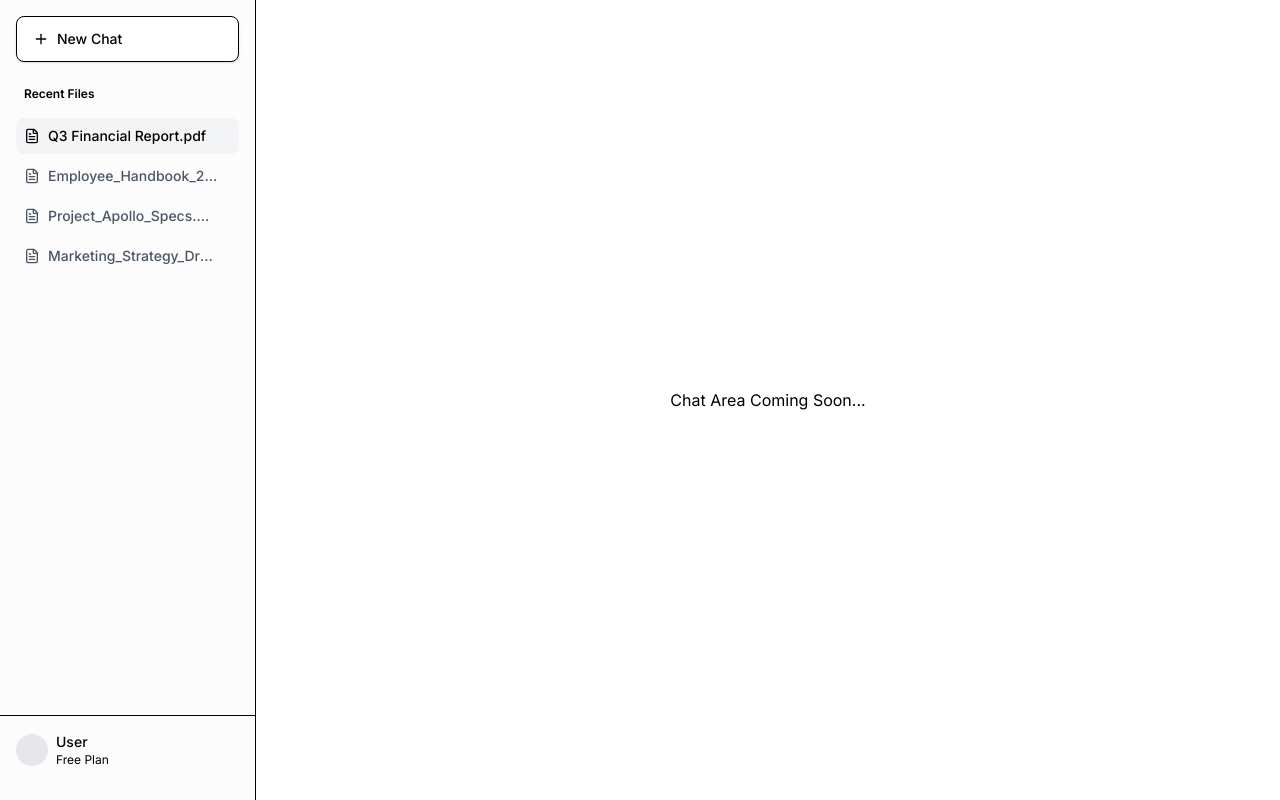
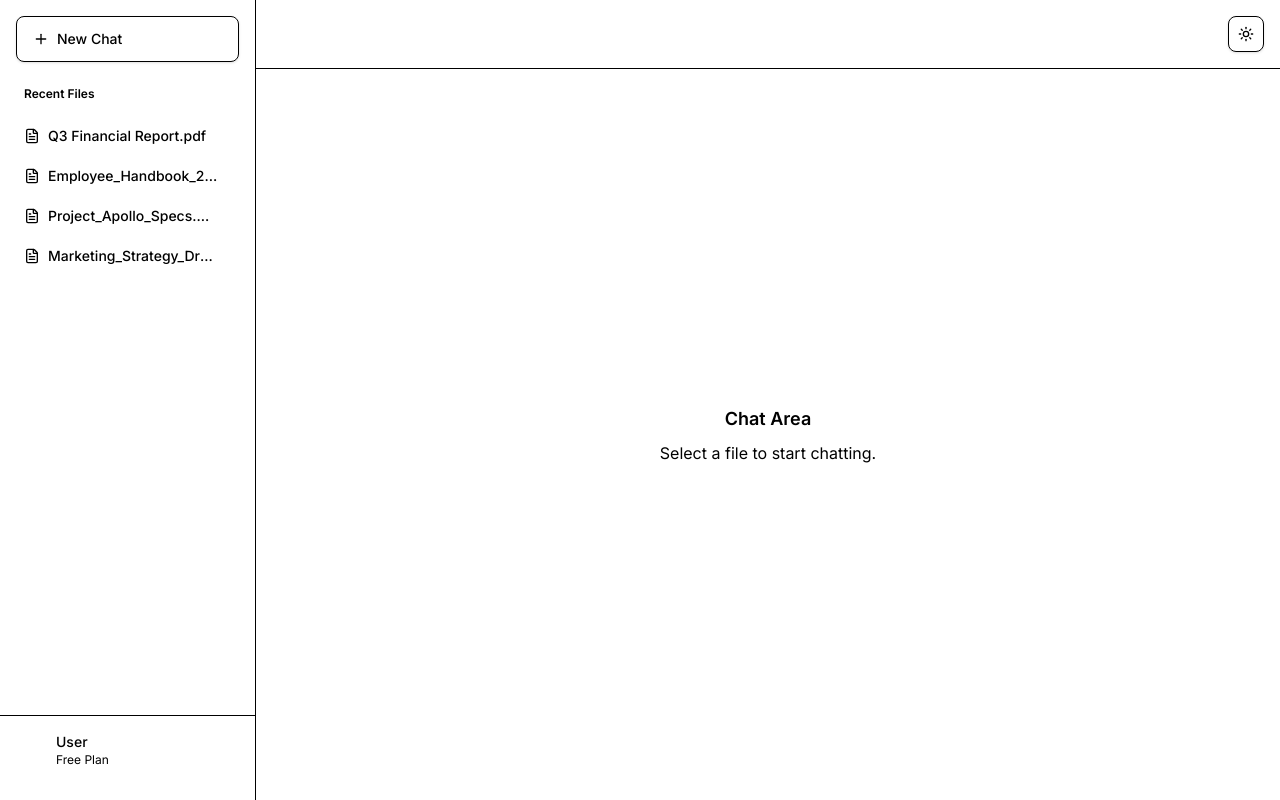
Before and after one commit to Murzuq/file-chat, a Next.js app: page / in a window 1280 px wide. Built offline with nearby package versions, Linux system fonts and the light colour scheme.

Commit message:
Added Theme

```diff
--- a/app/layout.tsx
+++ b/app/layout.tsx
@@ -2,10 +2,9 @@ import type { Metadata } from 'next';
 import { Inter } from 'next/font/google';
 import './globals.css';
 import { cn } from '@/lib/utils';
+import { ThemeProvider } from '@/components/theme-provider';
 
-const inter = Inter({
-  subsets: ['latin'],
-});
+const inter = Inter({ subsets: ['latin'] });
 
 export const metadata: Metadata = {
   title: 'File Chat',
@@ -18,9 +17,25 @@ export default function RootLayout({
   children: React.ReactNode;
 }>) {
   return (
-    <html lang='en'>
-      <body className={cn(inter.className, 'min-h-screen antialiased')}>
-        {children}
+    <html lang='en' suppressHydrationWarning>
+      <body
+        className={cn(
+          inter.className,
+          'bg-background text-foreground min-h-screen antialiased'
+        )}
+      >
+        {/* defaultTheme="system" -> Uses OS setting first
+           enableSystem -> allows it to read the OS setting
+           attribute="class" -> Required for Tailwind to work
+        */}
+        <ThemeProvider
+          attribute='class'
+          defaultTheme='system'
+          enableSystem
+          disableTransitionOnChange
+        >
+          {children}
+        </ThemeProvider>
       </body>
     </html>
   );
--- a/app/page.tsx
+++ b/app/page.tsx
@@ -1,18 +1,25 @@
 import Sidebar from '@/components/Sidebar';
+import { ThemeToggle } from '@/components/ThemeToggle'; // Importing the toggle for testing
 
 export default function Home() {
   return (
-    <div className='bg-background flex h-screen w-full overflow-hidden'>
+    <div className='bg-background text-foreground flex h-screen w-full overflow-hidden'>
       {/* Sidebar - Hidden on mobile, visible on medium screens and up */}
       <div className='hidden md:block'>
         <Sidebar />
       </div>
 
       {/* Main Content Area */}
-      <main className='flex h-full w-full flex-1 flex-col bg-white dark:bg-gray-950 dark:text-white'>
-        {/* Placeholder for now */}
-        <div className='text-muted-foreground flex h-full items-center justify-center'>
-          Chat Area Coming Soon...
+      <main className='bg-background flex h-full w-full flex-1 flex-col'>
+        {/* Top Bar (Just for the toggle right now) */}
+        <div className='flex justify-end border-b p-4'>
+          <ThemeToggle />
+        </div>
+
+        {/* Placeholder Content */}
+        <div className='text-muted-foreground flex flex-1 flex-col items-center justify-center gap-2'>
+          <p className='text-foreground text-lg font-semibold'>Chat Area</p>
+          <p>Select a file to start chatting.</p>
         </div>
       </main>
     </div>
--- a/components/Sidebar.tsx
+++ b/components/Sidebar.tsx
@@ -1,8 +1,8 @@
 import React from 'react';
 import { MessageSquare, Plus, Trash2, FileText } from 'lucide-react';
 import { cn } from '@/lib/utils';
+import { ThemeToggle } from './ThemeToggle';
 
-// Mock Data for Phase 2 (Static UI)
 const MOCK_CHATS = [
   { id: '1', title: 'Q3 Financial Report.pdf', date: 'Today' },
   { id: '2', title: 'Employee_Handbook_2024.pdf', date: 'Yesterday' },
@@ -18,18 +18,20 @@ const Sidebar: React.FC<SidebarProps> = ({ className }) => {
   return (
     <div
       className={cn(
-        'flex h-full w-64 flex-col border-r bg-gray-50/50 pb-4 dark:bg-gray-900/50',
+        // Use 'bg-muted/20' or 'bg-secondary' for slight contrast against the main white background
+        'bg-muted/30 flex h-full w-64 flex-col border-r pb-4',
         className
       )}
     >
-      {/* Header / New Chat Button */}
+      {/* Header */}
       <div className='p-4'>
         <button
           className={cn(
-            'flex w-full items-center justify-start gap-2 rounded-lg border bg-white px-4 py-3 text-sm font-medium shadow-sm transition-colors hover:bg-gray-50 dark:bg-gray-950 dark:hover:bg-gray-900'
+            // Use 'bg-background' (white in light, black in dark) and 'text-foreground'
+            'bg-background hover:bg-accent hover:text-accent-foreground flex w-full items-center justify-start gap-2 rounded-lg border px-4 py-3 text-sm font-medium shadow-sm transition-colors'
           )}
         >
-          <Plus className='text-primary h-4 w-4' />
+          <Plus className='h-4 w-4' />
           <span>New Chat</span>
         </button>
       </div>
@@ -45,10 +47,11 @@ const Sidebar: React.FC<SidebarProps> = ({ className }) => {
               <button
                 key={chat.id}
                 className={cn(
-                  'group flex w-full items-center justify-between rounded-lg px-2 py-2 text-sm font-medium transition-colors hover:bg-gray-100 dark:hover:bg-gray-800',
+                  'group hover:bg-accent hover:text-accent-foreground flex w-full items-center justify-between rounded-lg px-2 py-2 text-sm font-medium transition-colors',
+                  // Active state styling
                   chat.id === '1'
-                    ? 'text-primary bg-gray-100 dark:bg-gray-800'
-                    : 'text-gray-600 dark:text-gray-400'
+                    ? 'bg-accent text-accent-foreground'
+                    : 'text-muted-foreground'
                 )}
               >
                 <div className='flex items-center gap-2 overflow-hidden'>
@@ -56,19 +59,18 @@ const Sidebar: React.FC<SidebarProps> = ({ className }) => {
                   <span className='truncate'>{chat.title}</span>
                 </div>
 
-                {/* Delete button (only visible on hover for cleaner look) */}
-                <Trash2 className='h-4 w-4 opacity-0 transition-opacity group-hover:opacity-100 hover:text-red-500' />
+                <Trash2 className='hover:text-destructive h-4 w-4 opacity-0 transition-opacity group-hover:opacity-100' />
               </button>
             ))}
           </div>
         </div>
       </div>
 
-      {/* Footer / User Info (Optional placeholder) */}
+      {/* Footer */}
       <div className='mt-auto border-t p-4'>
         <div className='text-muted-foreground flex items-center gap-2 text-sm'>
-          <div className='h-8 w-8 rounded-full bg-gray-200'></div>
-          <div className='flex flex-col'>
+          <div className='bg-muted-foreground/20 h-8 w-8 rounded-full'></div>
+          <div className='flex flex-col text-left'>
             <span className='text-foreground font-medium'>User</span>
             <span className='text-xs'>Free Plan</span>
           </div>
--- /dev/null
+++ b/components/ThemeToggle.tsx
@@ -0,0 +1,42 @@
+'use client';
+
+import { useEffect, useState } from 'react';
+
+import { Moon, Sun } from 'lucide-react';
+import { useTheme } from 'next-themes';
+import { cn } from '@/lib/utils';
+
+export function ThemeToggle({ className }: { className?: string }) {
+  // resolvedTheme handles "system" preference (e.g., if system is dark, resolvedTheme is 'dark')
+  const { setTheme, resolvedTheme } = useTheme();
+  const [mounted, setMounted] = useState(false);
+
+  // useEffect ensures this runs only on the client, preventing hydration mismatch errors
+  useEffect(() => {
+    setMounted(true);
+  }, []);
+
+  // While loading, render a placeholder (or nothing) to prevent layout shift
+  if (!mounted) {
+    return <div className={cn('h-9 w-9 opacity-0', className)} />;
+  }
+
+  const isDark = resolvedTheme === 'dark';
+
+  return (
+    <button
+      onClick={() => setTheme(isDark ? 'light' : 'dark')}
+      className={cn(
+        'bg-background text-foreground hover:bg-muted focus-visible:ring-ring flex h-9 w-9 items-center justify-center rounded-lg border shadow-sm transition-colors focus-visible:ring-1 focus-visible:outline-none',
+        className
+      )}
+      aria-label='Toggle theme'
+    >
+      {isDark ? (
+        <Moon className='text-foreground h-4 w-4' />
+      ) : (
+        <Sun className='text-foreground h-4 w-4' />
+      )}
+    </button>
+  );
+}
--- /dev/null
+++ b/components/theme-provider.tsx
@@ -0,0 +1,8 @@
+'use client';
+
+import { ThemeProvider as NextThemesProvider } from 'next-themes';
+import type { ThemeProviderProps } from 'next-themes'; // Import the type separately
+
+export function ThemeProvider({ children, ...props }: ThemeProviderProps) {
+  return <NextThemesProvider {...props}>{children}</NextThemesProvider>;
+}
--- a/package.json
+++ b/package.json
@@ -13,6 +13,7 @@
     "clsx": "^2.1.1",
     "lucide-react": "^0.561.0",
     "next": "16.0.10",
+    "next-themes": "^0.4.6",
     "react": "19.2.1",
     "react-dom": "19.2.1",
     "tailwind-merge": "^3.4.0"
```
Also changed, not shown: 1 other file (tests, documents, lock files or other folders).
